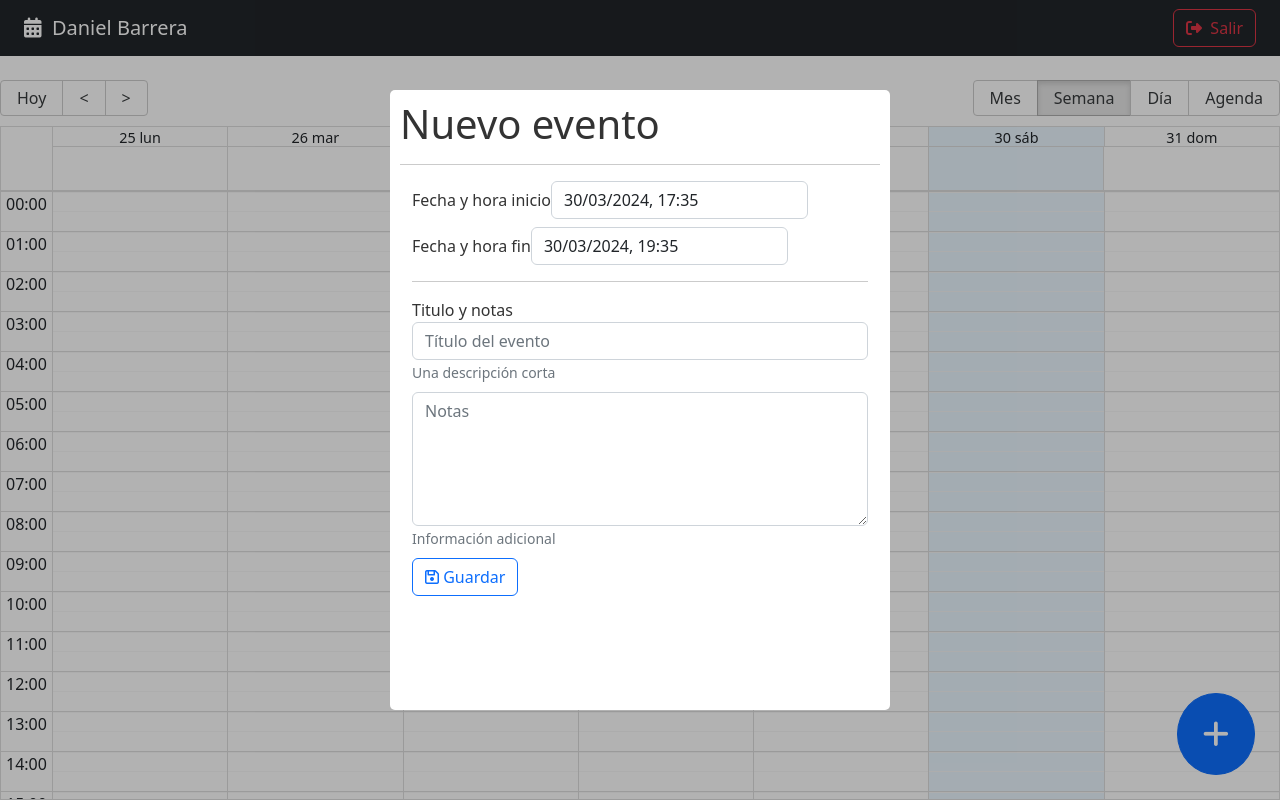
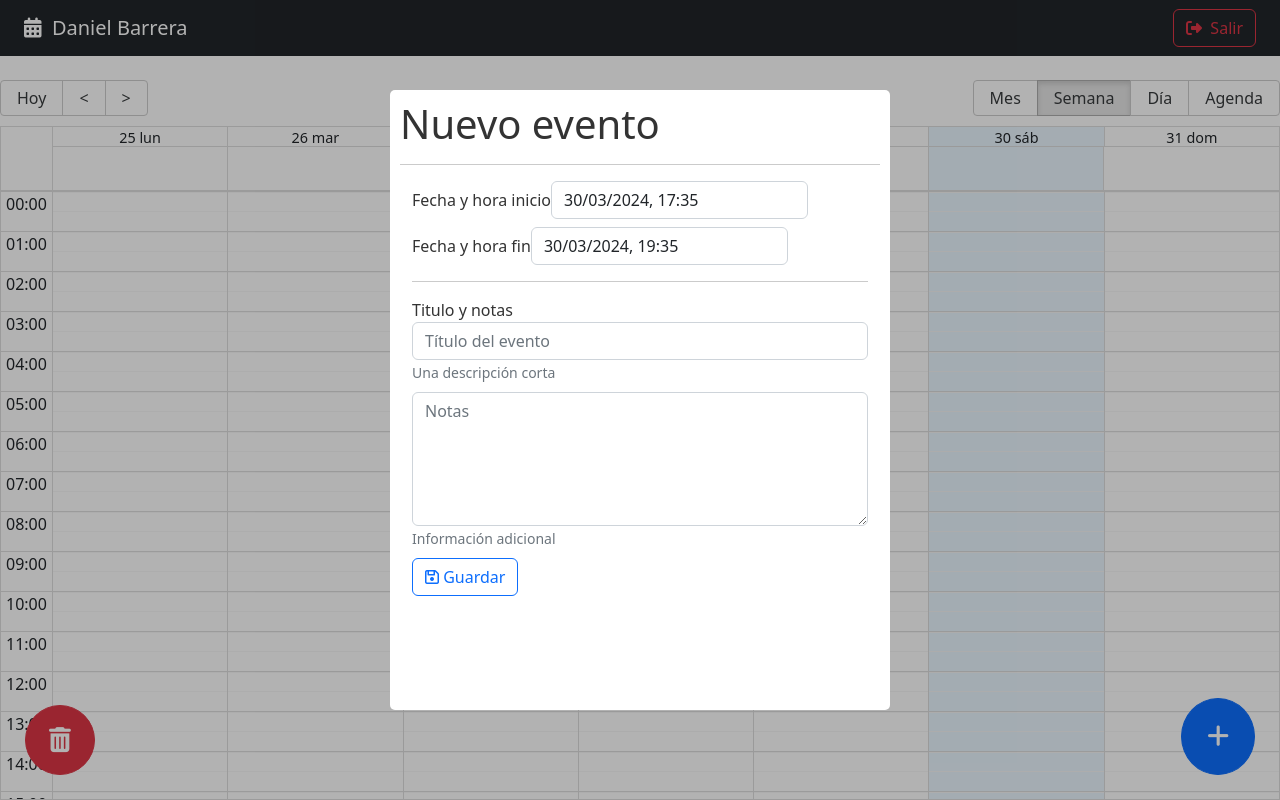
Before and after one commit to Daniel-tech-cloud/MERN-Calendar, a React (Vite) app: page / in a window 1280 px wide. Both pictures are taken after a click on the button 1215 px from the left and 734 px from the top of the page. Built offline with nearby package versions, Linux system fonts and the light colour scheme.

Commit message:
Borrando evento

```diff
--- /dev/null
+++ b/src/calendar/components/FabDelete.jsx
@@ -0,0 +1,29 @@
+
+import './styles/FabAddNewStyles.css';
+import { useCalendarStore } from '../../hooks';
+
+
+export const FabDelete = () => {
+
+    const { startDeletingEvent, hasEventSelected } = useCalendarStore();
+
+    const {  } = useCalendarStore();
+
+    const handleDelete = () =>{
+        startDeletingEvent();
+    }
+
+    return (
+        <>
+            <button
+                className="btn btn-danger fab-delete"
+                onClick={ handleDelete }
+                style={{
+                    display: hasEventSelected ? '' : 'none'
+                }}
+            >
+                <i className="fas fa-trash-alt"></i>
+            </button>
+        </>
+    )
+}
--- a/src/calendar/components/styles/FabAddNewStyles.css
+++ b/src/calendar/components/styles/FabAddNewStyles.css
@@ -2,8 +2,19 @@
     position: fixed; /* Permite que el botón permanezca fijo en la pantalla */
     bottom: 25px; /* Distancia desde la parte inferior */
     right: 25px; /* Distancia desde el lado derecho */
-    font-size: 30px;
+    font-size: 25px;
     padding: 25px;
     border-radius: 100%;
     cursor: pointer;
 }
+.fab-delete {
+
+    position: fixed; /* Permite que el botón permanezca fijo en la pantalla */
+    bottom: 25px; /* Distancia desde la parte inferior */
+    left: 25px; /* Distancia desde el lado derecho */
+    font-size: 25px;
+    width: 70px;
+    height: 70px;
+    border-radius: 100%;
+
+}
--- a/src/calendar/index.js
+++ b/src/calendar/index.js
@@ -2,6 +2,7 @@
 export * from "./components/CalendarEventBox";
 export * from "./components/CalendarModal";
 export * from "./components/FabAddNew";
+export * from "./components/FabDelete";
 export * from "./components/Navbar";
 
 
--- a/src/calendar/pages/CalendarPage.jsx
+++ b/src/calendar/pages/CalendarPage.jsx
@@ -3,7 +3,7 @@
 import 'react-big-calendar/lib/css/react-big-calendar.css';
 
 import { addHours } from 'date-fns';
-import { CalendarEventBox, CalendarModal, FabAddNew, Navbar } from "../";
+import { CalendarEventBox, CalendarModal, FabAddNew, FabDelete, Navbar } from "../";
 import { localizer, getMessageES } from '../../helpers';
 import { useUiStore, useCalendarStore } from '../../hooks';
 
@@ -67,6 +67,7 @@
 
         <CalendarModal />
         <FabAddNew />
+        <FabDelete />
 
       </>
 
--- a/src/hooks/useCalendarStore.js
+++ b/src/hooks/useCalendarStore.js
@@ -1,5 +1,5 @@
 import { useDispatch, useSelector } from "react-redux";
-import { onAddNewEvent, onSetActiveEvent, onUpdateEvent } from "../store";
+import { onAddNewEvent, onDeleteEvent, onSetActiveEvent, onUpdateEvent } from "../store";
 
 export const useCalendarStore = () => {
     const dispatch = useDispatch();
@@ -13,7 +13,6 @@
         // TODO: Llegar al backend
 
         // Todo bien
-
         if( calendarEvent._id ){
             // ? Actualizando
             dispatch( onUpdateEvent({ ...calendarEvent }) );
@@ -24,14 +23,21 @@
 
     }
 
+    const startDeletingEvent = () =>{
+        // Todo: Llegar al backend
+        dispatch( onDeleteEvent() );
+    }
+
     return {
         //* Propiedades
         events,
         activeEvent,
+        hasEventSelected: !!activeEvent,
 
         //* Métodosks
         setActiveEvent,
         startSavingEvent,
+        startDeletingEvent,
 
   }
 }
--- a/src/store/calendar/calendarSlice.js
+++ b/src/store/calendar/calendarSlice.js
@@ -38,7 +38,13 @@
                 return event;
             });
         },
+        onDeleteEvent: ( state ) =>{
+            if ( state.activeEvent ){
+                state.events = state.events.filter( event => event._id !== state.activeEvent._id );
+                state.activeEvent = null;
+            }
+        }
     }
 });
 // Action creators are generated for each case reducer function
-export const { onSetActiveEvent, onAddNewEvent, onUpdateEvent } = calendarSlice.actions;
+export const { onSetActiveEvent, onAddNewEvent, onUpdateEvent, onDeleteEvent } = calendarSlice.actions;
--- a/src/store/store.js
+++ b/src/store/store.js
@@ -6,5 +6,9 @@
         calendar: calendarSlice.reducer,
         ui:uiSlice.reducer
 
-    }
+    },
+    middleware: (getDefaultMiddleware) => getDefaultMiddleware({
+        serializableCheck: false
+    })
+
 })
```
